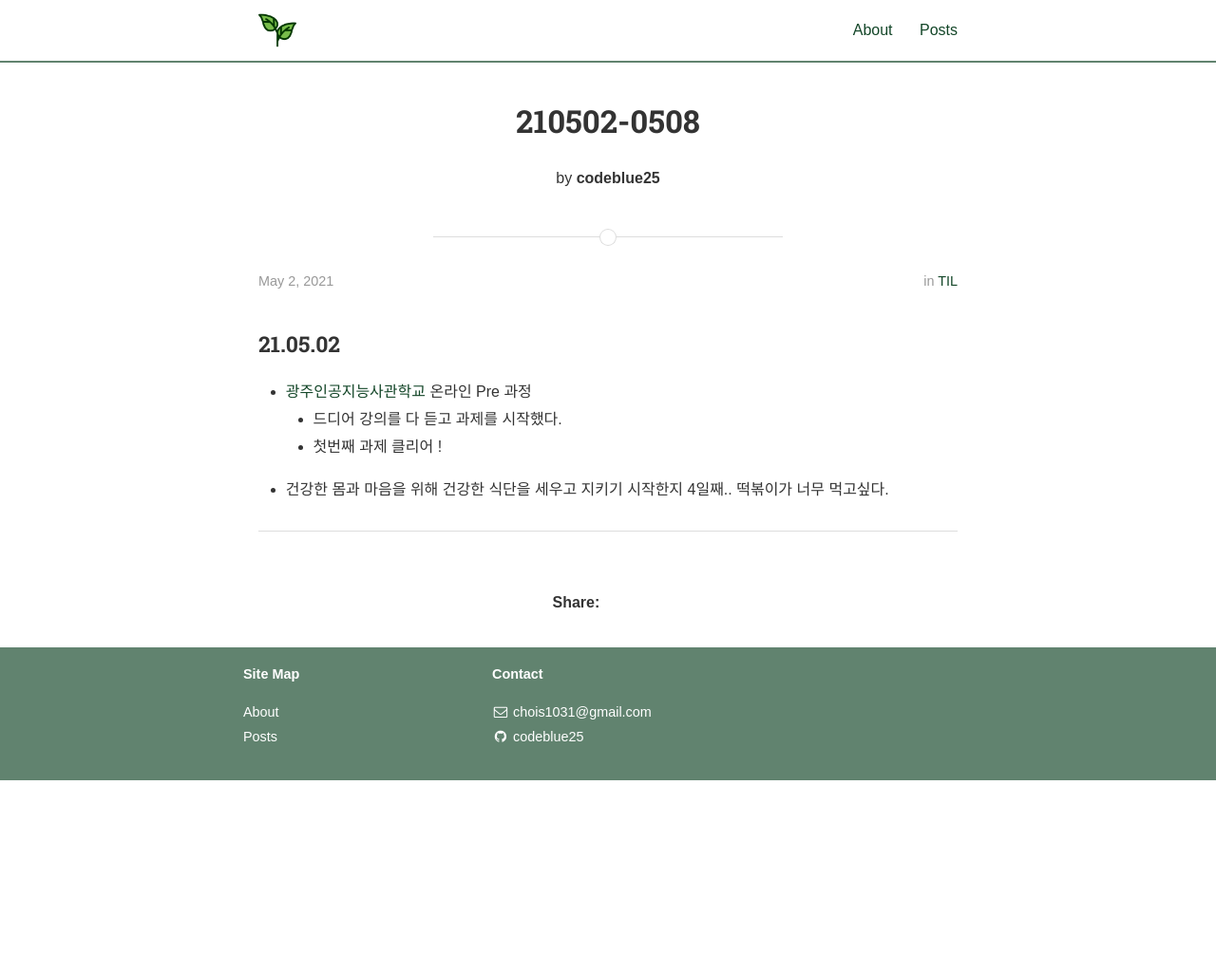
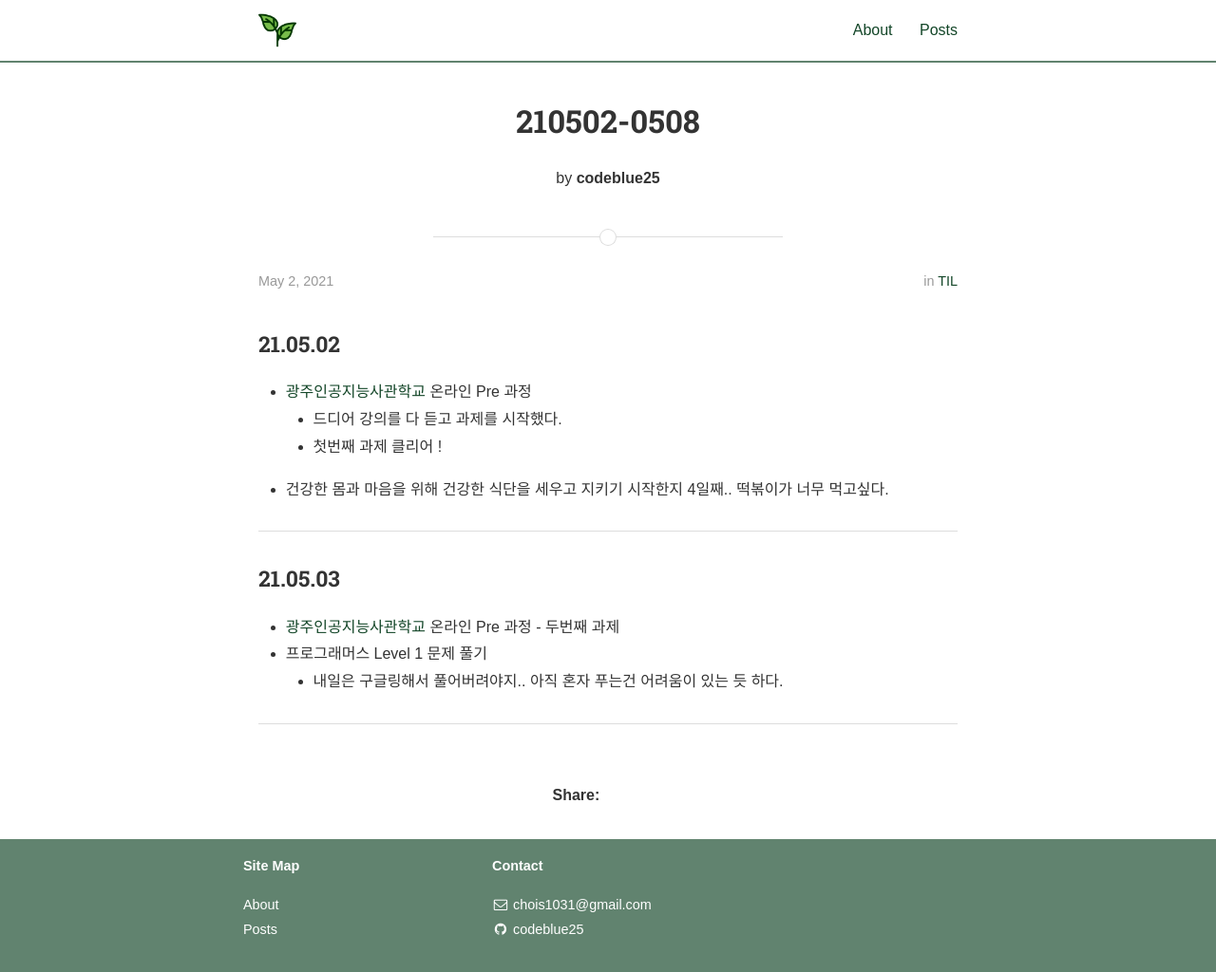
Before and after one commit to codeblue25/codeblue25.github.io, a Jekyll site: the page built from _posts/2021-05-02-0508.md, in a window 1280 px wide and 1025 px high. Shown: the whole window at 95% size. Built offline with Jekyll 4.4.1, drawn with Linux system fonts in a browser that asks for light colours; nearby versions of some CDN libraries; some web fonts are replaced; a style sheet for code colours, icons or effects is not loaded.

Commit message:
210503 TIL

```diff
--- a/_posts/2021-05-02-0508.md
+++ b/_posts/2021-05-02-0508.md
@@ -14,3 +14,11 @@ categories: TIL
 * 건강한 몸과 마음을 위해 건강한 식단을 세우고 지키기 시작한지 4일째.. 떡볶이가 너무 먹고싶다.
 
 ---
+
+<h3>21.05.03</h3>
+
+* [광주인공지능사관학교](https://aischool.likelion.net/) 온라인 Pre 과정 - 두번째 과제
+* 프로그래머스 Level 1 문제 풀기
+  * 내일은 구글링해서 풀어버려야지.. 아직 혼자 푸는건 어려움이 있는 듯 하다.
+
+---
```
